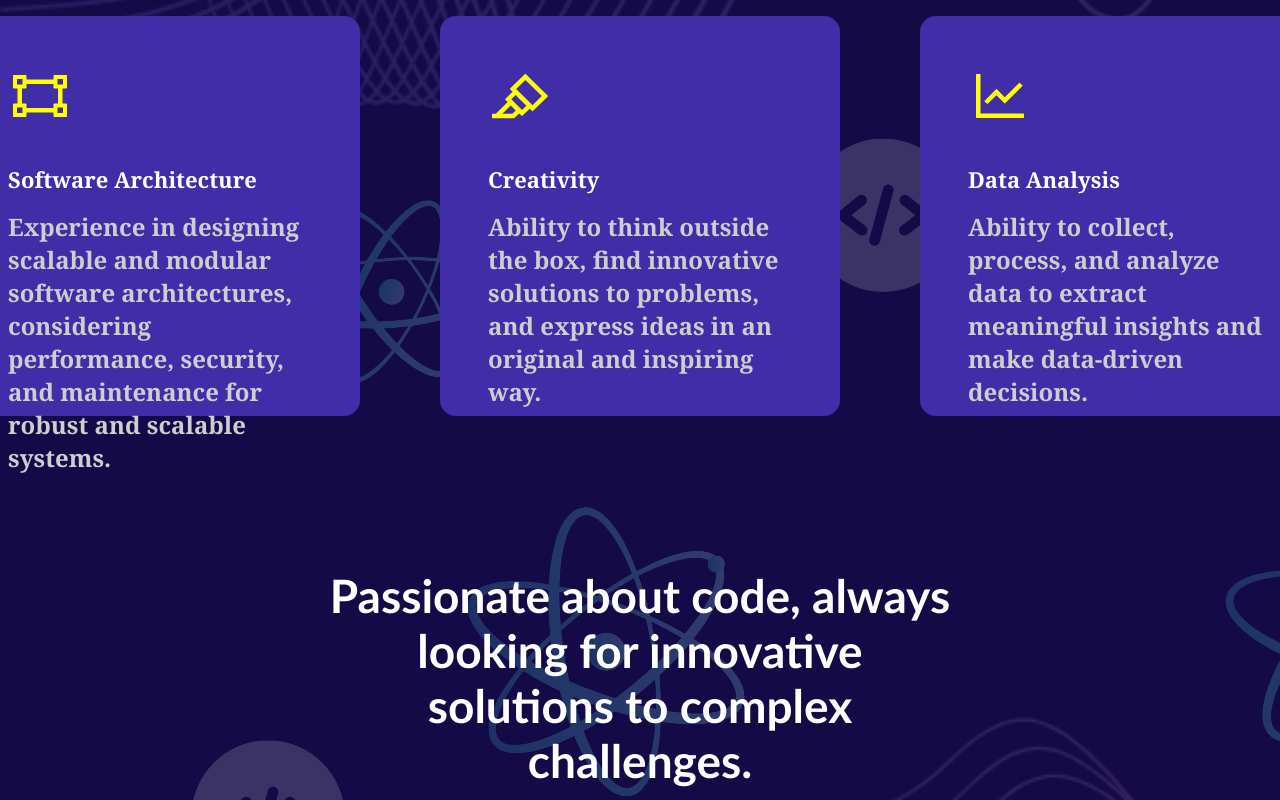
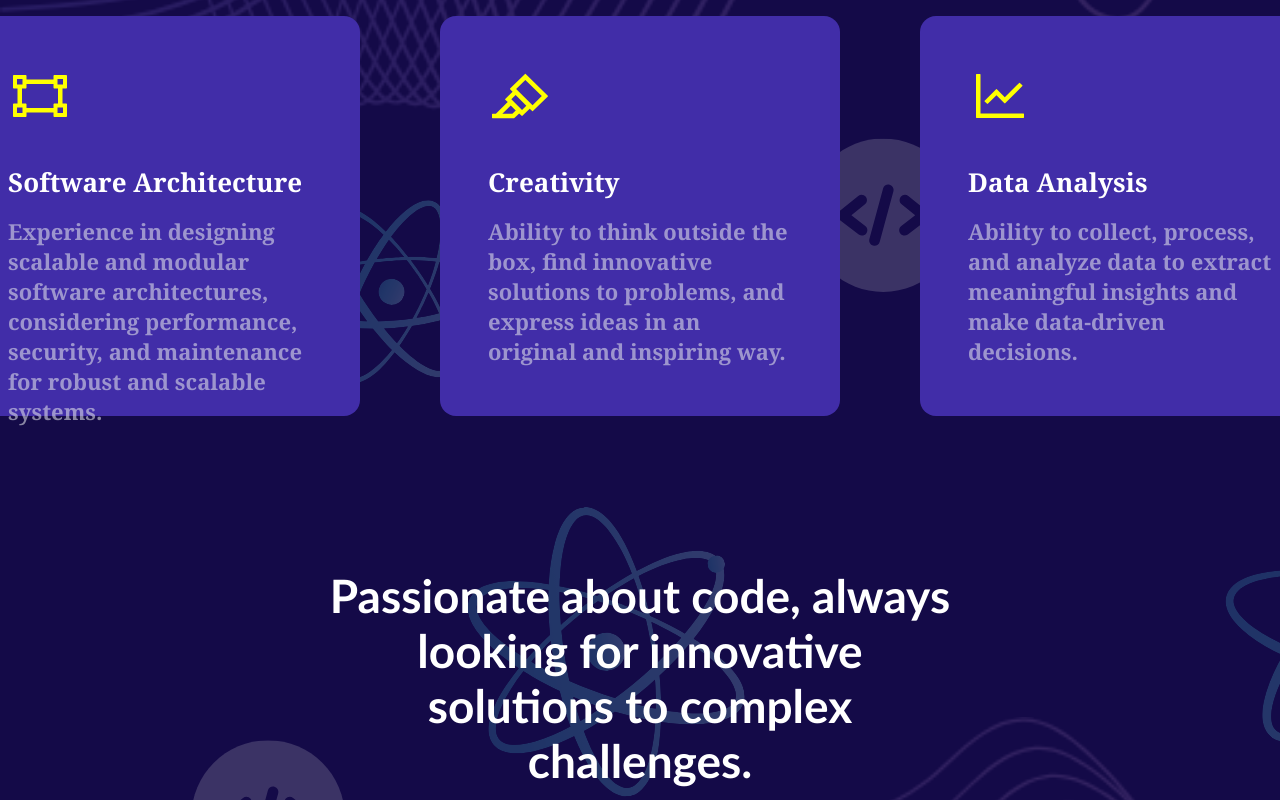
Before and after one commit to LucasPereira9/personalPortfolio, a Next.js app: page /en in a window 1280 px wide. Shown: the part 840-1640 px from the top of the page. Built offline with nearby package versions, Linux system fonts and the light colour scheme.

Commit message:
feat: component finished

```diff
--- a/src/components/AnimatedIcon/animatedIcon.module.css
+++ b/src/components/AnimatedIcon/animatedIcon.module.css
@@ -26,8 +26,8 @@
   .icon.icon_transition {
     color: black;
     position: relative;
-    right: 0;
-    bottom: -1vh;
-    height: 7vh;
-    width: 7vh;
+    right: 0.2vh;
+    bottom: -1.5vh;
+    height: 6vh;
+    width: 6vh;
   }
--- a/src/components/ability/ability.module.css
+++ b/src/components/ability/ability.module.css
@@ -14,7 +14,13 @@
     width: 8vh;
 }
 .title {
-    color: white;
+    color: rgb(255, 255, 255);
+    font-weight: bold;
+    font-size: 26px;
     padding-top: 4vh;
     padding-bottom: 2vh;
 }
+.subtitle {
+    font-size: 22px;
+    color: rgba(230, 232, 235, 0.562);
+}
--- a/src/components/ability/index.tsx
+++ b/src/components/ability/index.tsx
@@ -13,7 +13,7 @@ export default function Ability(props: IAbilitiyProps) {
             <div style={{display: isServiceType ? 'flex' : undefined, flexDirection: 'column', alignItems: 'center' }} className={styles.content}>
                 {isServiceType ? props.serviceIcon : <Icon className={styles.icon} /> }
                 <h2 className={styles.title}>{t(props.title)}</h2>
-                <h3 style={{fontSize: '24px'}}>{t(props.description)}</h3>
+                <h3 className={styles.subtitle}>{t(props.description)}</h3>
             </div>
         </div>
     )
--- a/src/components/services/index.tsx
+++ b/src/components/services/index.tsx
@@ -5,9 +5,11 @@ import AnimatedContainer from "../animatedContainer";
 import { ServicesOptions } from "@/utils";
 import AnimatedIcon from "../AnimatedIcon";
 import React from "react";
+import { useTranslations } from "next-intl";
 
 
 export default function Services(props: IServicesProps) {
+    const t = useTranslations('index');
 
     const [hoveredItems, setHoveredItems] = React.useState(Array(ServicesOptions.length).fill(false));
 
@@ -34,8 +36,8 @@ export default function Services(props: IServicesProps) {
     return (
         <div className={styles.container} id={props.id}>
             <div className={styles.title_container}>
-                 <h3 className={styles.title}>services</h3>
-                 <h3 className={styles.subtitle}>O que eu faço pelos meus clientes</h3>
+                 <h3 className={styles.title}>{t('Serviços')}</h3>
+                 <h3 className={styles.subtitle}>{t('O que eu faço pelos meus clientes')}</h3>
             </div>
             <div className={styles.service_content}>
                 {ServicesList}
--- a/src/utils.ts
+++ b/src/utils.ts
@@ -115,32 +115,32 @@ export const Skills = [
 export const ServicesOptions = [
     {
         title: 'Design Responsivo para Web',
-        description: 'Desenvolvimento de interfaces web adaptáveis, que proporcionam uma experiência visualmente atraente e funcional em diferentes dispositivos e tamanhos de tela.',
+        description: 'Desenvolvimento de interfaces web adaptáveis',
         icon: AiOutlineDesktop
     },
     {
         title: 'Experiência Mobile',
-        description: 'Criação de interfaces móveis intuitivas e eficientes, projetadas para oferecer uma experiência de usuário fluida e envolvente em smartphones e tablets.',
+        description: 'Criação de interfaces móveis intuitivas e eficientes',
         icon: AiOutlineMobile
     },
     {
         title: 'Implementação de RESTful APIs',
-        description: 'Desenvolvimento de APIs RESTful robustas e escaláveis, permitindo a integração simplificada de sistemas e o compartilhamento eficiente de dados entre plataformas.',
+        description: 'Desenvolvimento de APIs RESTful robustas e escaláveis',
         icon: AiOutlineApi
     },
     {
         title: 'Componentes Web Modularizados',
-        description: 'Construção de componentes web modulares e flexíveis, promovendo a reutilização de código e a consistência visual em todo o projeto.',
+        description: 'Construção de componentes web modulares e flexíveis',
         icon: AiOutlineAppstore
     },
     {
         title: 'Publicação de Aplicativos Mobile',
-        description: 'Assistência completa no processo de publicação de aplicativos nas principais lojas virtuais, garantindo que seu aplicativo alcance o público-alvo desejado.',
+        description: 'Assistência completa no processo de publicação de aplicativos',
         icon: FaAppStore
     },
     {
         title: 'Serviços Personalizados sob Medida',
-        description: 'Adaptação de serviços para atender às necessidades específicas de cada cliente, proporcionando soluções exclusivas e de alta qualidade.',
+        description: 'Adaptação de serviços para atender às necessidades específicas de cada cliente',
         icon: AiFillTool
     },
 ]
--- a/translations/en.json
+++ b/translations/en.json
@@ -24,6 +24,19 @@
     "Disponível": "Available",
     "Carregar CV": "Download CV",
     "HABILIDADES": "SKILLS",
-    "Eu trabalho duro para melhorar minhas habilidades regularmente": "I work hard to improve my skills regularly"
+    "Eu trabalho duro para melhorar minhas habilidades regularmente": "I work hard to improve my skills regularly",
+    "O que eu faço pelos meus clientes": "What I do for my clients",
+    "Design Responsivo para Web": "Responsive Design for Web",
+    "Desenvolvimento de interfaces web adaptáveis": "Development of adaptable web interfaces that provide a visually appealing and functional experience on different devices and screen sizes.",
+    "Experiência Mobile": "Mobile Experience",
+    "Criação de interfaces móveis intuitivas e eficientes": "Creation of intuitive and efficient mobile interfaces, designed to offer a smooth and engaging user experience on smartphones and tablets.",
+    "Implementação de RESTful APIs": "Implementation of RESTful APIs",
+    "Desenvolvimento de APIs RESTful robustas e escaláveis": "Development of robust and scalable RESTful APIs, enabling simplified system integration and efficient data sharing between platforms.",
+    "Componentes Web Modularizados": "Modularized Web Components",
+    "Construção de componentes web modulares e flexíveis": "Construction of modular and flexible web components, promoting code reuse and visual consistency throughout the project.",
+    "Publicação de Aplicativos Mobile": "Publication of Mobile Applications",
+    "Assistência completa no processo de publicação de aplicativos": "Complete assistance in the process of publishing applications in major app stores, ensuring that your application reaches the desired target audience.",
+    "Serviços Personalizados sob Medida": "Custom Tailored Services",
+    "Adaptação de serviços para atender às necessidades específicas de cada cliente": "Adaptation of services to meet the specific needs of each client, providing unique and high-quality solutions."
   }
 }
--- a/translations/es.json
+++ b/translations/es.json
@@ -24,6 +24,19 @@
       "Disponível": "Disponible",
       "Carregar CV": "Descargar CV",
       "HABILIDADES": "HABILIDADES",
-      "Eu trabalho duro para melhorar minhas habilidades regularmente": "Trabajo duro para mejorar mis habilidades regularmente"
+      "Eu trabalho duro para melhorar minhas habilidades regularmente": "Trabajo duro para mejorar mis habilidades regularmente",
+      "O que eu faço pelos meus clientes": "Lo que hago por mis clientes",
+      "Design Responsivo para Web": "Diseño Responsivo para Web",
+      "Desenvolvimento de interfaces web adaptáveis": "Desarrollo de interfaces web adaptables, que proporcionan una experiencia visualmente atractiva y funcional en diferentes dispositivos y tamaños de pantalla.",
+      "Experiência Mobile": "Experiencia Móvil",
+      "Criação de interfaces móveis intuitivas e eficientes": "Creación de interfaces móviles intuitivas y eficientes, diseñadas para ofrecer una experiencia de usuario fluida y atractiva en smartphones y tablets.",
+      "Implementação de RESTful APIs": "Implementación de APIs RESTful",
+      "Desenvolvimento de APIs RESTful robustas e escaláveis": "Desarrollo de APIs RESTful robustas y escalables, que permiten la integración simplificada de sistemas y el intercambio eficiente de datos entre plataformas.",
+      "Componentes Web Modularizados": "Componentes Web Modularizados",
+      "Construção de componentes web modulares e flexíveis": "Construcción de componentes web modulares y flexibles, promoviendo la reutilización de código y la consistencia visual en todo el proyecto.",
+      "Publicação de Aplicativos Mobile": "Publicación de Aplicaciones Móviles",
+      "Assistência completa no processo de publicação de aplicativos": "Asistencia completa en el proceso de publicación de aplicaciones en las principales tiendas virtuales, asegurando que su aplicación llegue al público objetivo deseado.",
+      "Serviços Personalizados sob Medida": "Servicios Personalizados a Medida",
+      "Adaptação de serviços para atender às necessidades específicas de cada cliente": "Adaptación de servicios para satisfacer las necesidades específicas de cada cliente, proporcionando soluciones exclusivas y de alta calidad."
     }
   }
--- a/translations/pt.json
+++ b/translations/pt.json
@@ -24,7 +24,20 @@
     "Disponível": "Disponível",
     "Carregar CV": "Carregar CV",
     "HABILIDADES": "HABILIDADES",
-    "Eu trabalho duro para melhorar minhas habilidades regularmente": "Eu trabalho duro para melhorar minhas habilidades regularmente"
+    "Eu trabalho duro para melhorar minhas habilidades regularmente": "Eu trabalho duro para melhorar minhas habilidades regularmente",
+    "O que eu faço pelos meus clientes": "O que eu faço pelos meus clientes",
+    "Design Responsivo para Web": "Design Responsivo para Web",
+    "Desenvolvimento de interfaces web adaptáveis": "Desenvolvimento de interfaces web adaptáveis, que proporcionam uma experiência visualmente atraente e funcional em diferentes dispositivos e tamanhos de tela.",
+    "Experiência Mobile": "Experiência Mobile",
+    "Criação de interfaces móveis intuitivas e eficientes": "Criação de interfaces móveis intuitivas e eficientes, projetadas para oferecer uma experiência de usuário fluida e envolvente em smartphones e tablets.",
+    "Implementação de RESTful APIs": "Implementação de RESTful APIs",
+    "Desenvolvimento de APIs RESTful robustas e escaláveis": "Desenvolvimento de APIs RESTful robustas e escaláveis, permitindo a integração simplificada de sistemas e o compartilhamento eficiente de dados entre plataformas.",
+    "Componentes Web Modularizados": "Componentes Web Modularizados",
+    "Construção de componentes web modulares e flexíveis": "Construção de componentes web modulares e flexíveis, promovendo a reutilização de código e a consistência visual em todo o projeto.",
+    "Publicação de Aplicativos Mobile": "Publicação de Aplicativos Mobile",
+    "Assistência completa no processo de publicação de aplicativos": "Assistência completa no processo de publicação de aplicativos nas principais lojas virtuais, garantindo que seu aplicativo alcance o público-alvo desejado.",
+    "Serviços Personalizados sob Medida": "Serviços Personalizados sob Medida",
+    "Adaptação de serviços para atender às necessidades específicas de cada cliente": "Adaptação de serviços para atender às necessidades específicas de cada cliente, proporcionando soluções exclusivas e de alta qualidade."
   }
 
   }
```
